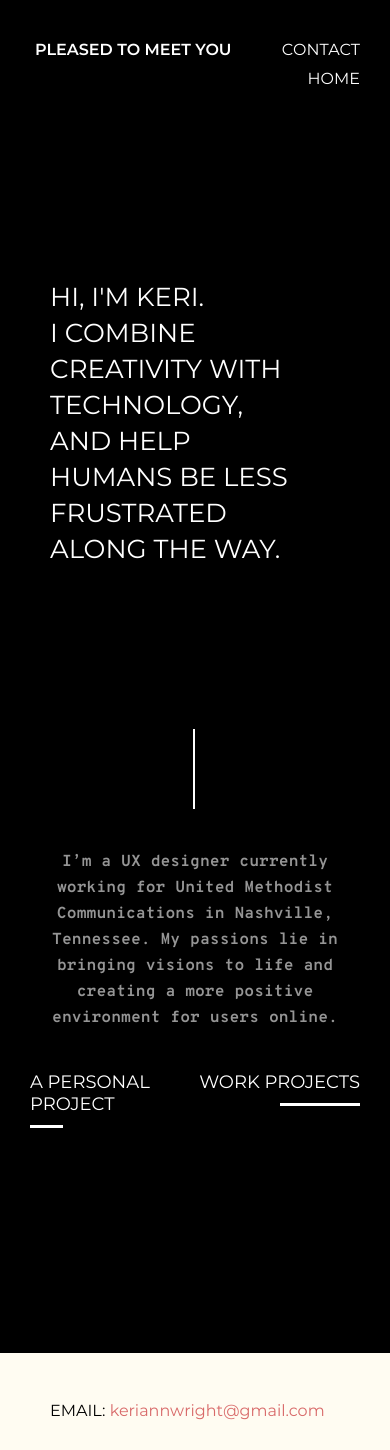
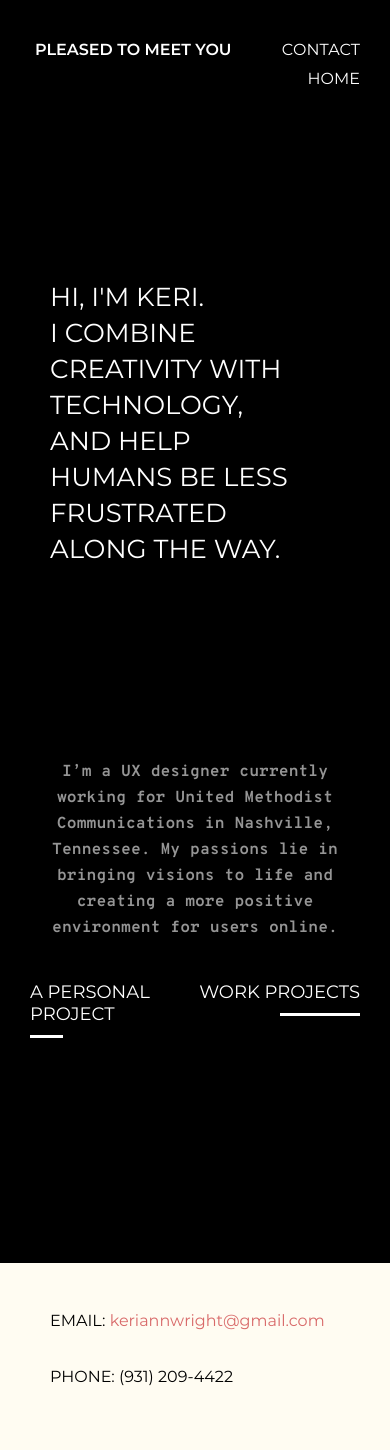
Before and after one commit to susieward/keri-wright, a Vue app: page / in a window 390 px wide. Shown: the top 1450 px of the page. Built offline with nearby package versions, Linux system fonts and the light colour scheme.

Commit message:
Update Home.vue

```diff
--- a/src/components/Home.vue
+++ b/src/components/Home.vue
@@ -138,7 +138,6 @@
   position: relative;
 
 
-
 }
 
 .proj-top {
@@ -232,6 +231,8 @@
   .projects {
     padding-right: 20px;
     padding-left: 20px;
+    grid-gap: 40px;
+    padding-top: 40px;
   }
 
   .proj-top p {
@@ -245,6 +246,11 @@
 
   .proj-title2 {
     font-size: 22px;
+  }
+
+
+  .line {
+display: none;
   }
 }
 
@@ -314,9 +320,7 @@
     padding-right: 100px;
   }
 
-.line {
 
-}
 
   .line-item1 {
   height: 80px;
```
